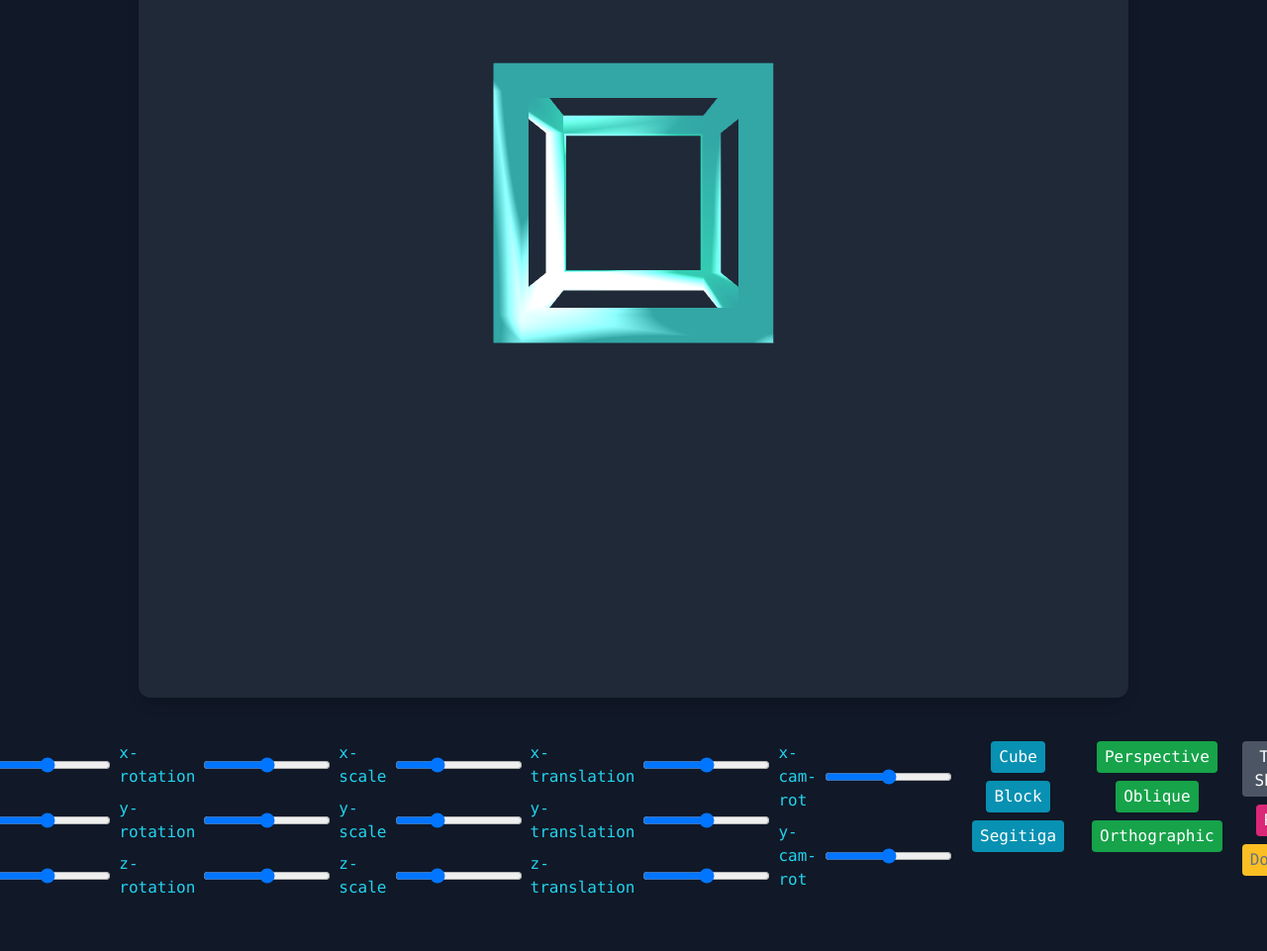
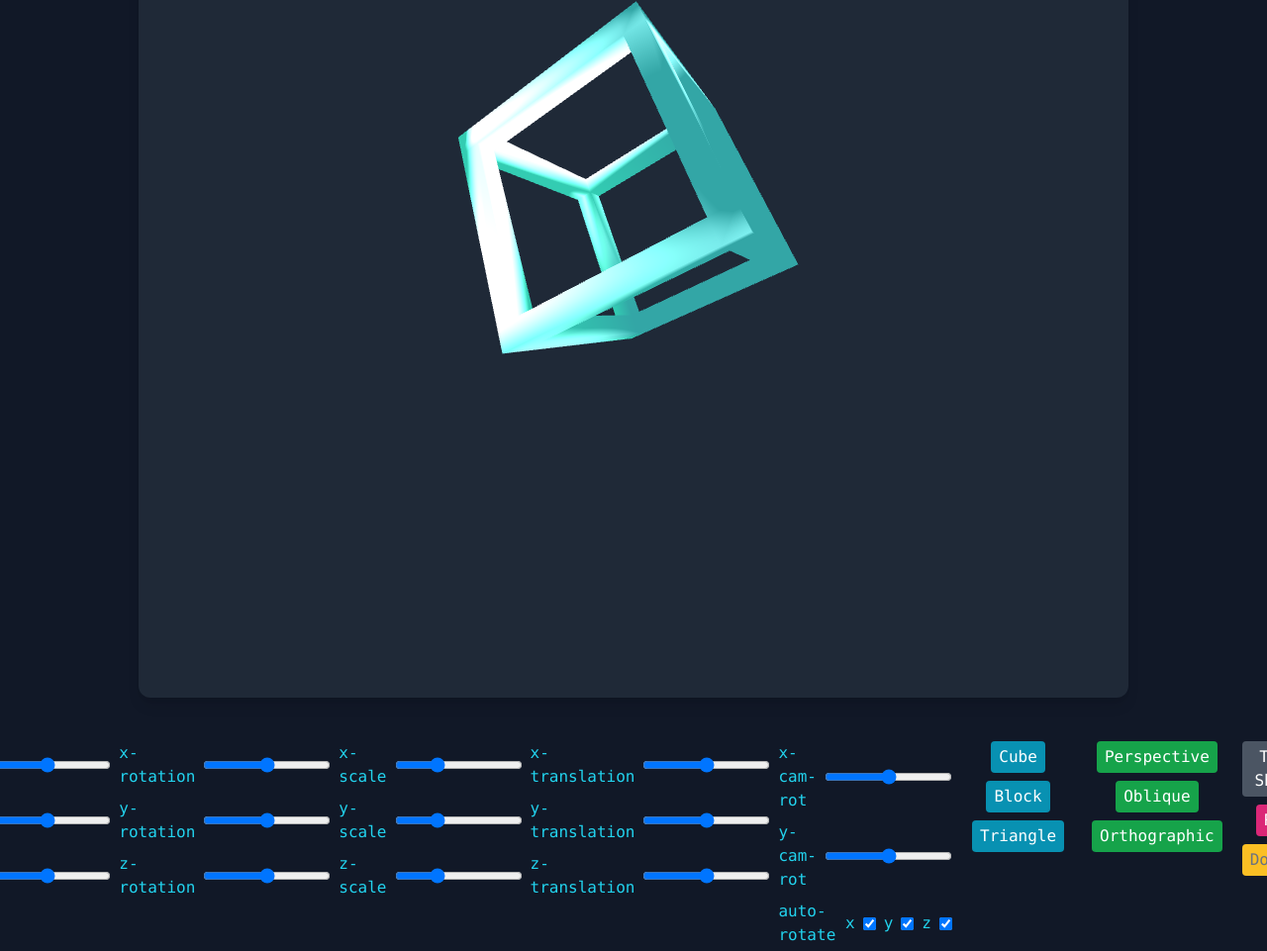
Before and after one commit to ravielze/Grafkom-TheLast, a website built with Vite: page index.html in a window 1280 px wide. Shown: the part 411-1372 px from the top of the page at 99% size. Before the commit the page ends 1324 px from the top, so only its background shows below. Built offline with nearby package versions, Linux system fonts and the light colour scheme; animation ran at ten frames a second.

Commit message:
Refactor plus add animation

```diff
--- a/index.html
+++ b/index.html
@@ -56,7 +56,7 @@
             </div>
             <div class="flex items-center space-x-2 p-1">
                 <label for="y-rotation">y-rotation</label>
-                <input id="y-rotation" type="range" min="-90" max="90" value="0" step="5" />
+                <input id="y-rotation" type="range" min="-180" max="180" value="0" step="5" />
             </div>
             <div class="flex items-center space-x-2 p-1">
                 <label for="z-rotation">z-rotation</label>
@@ -99,6 +99,15 @@
             <div class="flex items-center space-x-2 p-1">
                 <label for="y-camrot">y-cam-rot</label>
                 <input id="y-camrot" type="range" min="-180" max="180" step="1" value="0" />
+            </div>
+            <div class="flex items-center space-x-2 p-1">
+                <label>auto-rotate</label>
+                <label for="auto-rotation-x">x</label>
+                <input id="auto-rotation-x" type="checkbox" checked />
+                <label for="auto-rotation-y">y</label>
+                <input id="auto-rotation-y" type="checkbox" checked />
+                <label for="auto-rotation-z">z</label>
+                <input id="auto-rotation-z" type="checkbox" checked />
             </div>
         </div>
         <div class="pl-3" id="model-container">
--- /dev/null
+++ b/src/control/animation.ts
@@ -0,0 +1,38 @@
+import { Control } from '.';
+import { Vec3 } from '../types';
+
+export class AnimationControl {
+    private then: DOMHighResTimeStamp = 0;
+    public rotation: Vec3 = {
+        x: Control.ROTATION_DEFAULT_VALUE,
+        y: Control.ROTATION_DEFAULT_VALUE,
+        z: Control.ROTATION_DEFAULT_VALUE,
+    };
+
+    constructor(private readonly control: Control) {
+        window.requestAnimationFrame(this.tick.bind(this));
+    }
+
+    public tick(now: DOMHighResTimeStamp): void {
+        now *= 0.025;
+        const delta = now - this.then;
+        this.then = now;
+
+        const { x, y, z } = this.control.autoRotation;
+        if (x) {
+            this.rotation.x += delta;
+            this.rotation.x = this.rotation.x % 360;
+        }
+        if (y) {
+            this.rotation.y += delta;
+            this.rotation.y = this.rotation.y % 360;
+        }
+        if (z) {
+            this.rotation.z += delta;
+            this.rotation.z = this.rotation.z % 360;
+        }
+
+        this.control.onInputChanged();
+        window.requestAnimationFrame(this.tick.bind(this));
+    }
+}
--- a/src/control/index.ts
+++ b/src/control/index.ts
@@ -1,9 +1,10 @@
 import { ModelManager } from '../model';
-import { ProjectionMode, Vec2, Vec3 } from '../types';
+import { ProjectionMode, Vec2, Vec3, VecBool3 } from '../types';
+import { AnimationControl } from './animation';
 import ModelControl from './model-control';
 
 export class Control {
-    private static readonly ROTATION_DEFAULT_VALUE: number = 0;
+    public static readonly ROTATION_DEFAULT_VALUE: number = 0;
     private static readonly SCALE_DEFAULT_VALUE: number = 1;
     private static readonly TRANSLATION_DEFAULT_VALUE: number = 0;
     private static readonly CAMERA_DISTANCE_DEFAULT_VALUE: number = 2;
@@ -38,10 +39,18 @@ export class Control {
         x: Control.ROTATION_DEFAULT_VALUE,
         y: Control.ROTATION_DEFAULT_VALUE,
     };
+
+    public autoRotation: VecBool3 = {
+        x: true,
+        y: true,
+        z: true,
+    };
     public cameraDistance: number = Control.CAMERA_DISTANCE_DEFAULT_VALUE;
     public near: number = Control.NEAR_DEFAULT_VALUE;
     public far: number = Control.FAR_DEFAULT_VALUE;
+
     private readonly modelControl: ModelControl = new ModelControl(this);
+    public readonly animation: AnimationControl = new AnimationControl(this);
 
     private static readonly ELEMENT_IDS: string[] = [
         'x-rotation',
@@ -63,18 +72,24 @@ export class Control {
         'z-light',
     ];
 
+    private static readonly CHECKBOX_IDS: string[] = [
+        'auto-rotation-x',
+        'auto-rotation-y',
+        'auto-rotation-z',
+    ];
+
     private static readonly PROJECTION_BUTTON_MAPS: { [key: string]: ProjectionMode } = {
         oblique: ProjectionMode.Oblique,
         perspective: ProjectionMode.Perspective,
         orthographic: ProjectionMode.Orthographic,
     };
-    public onInputChanged: (e: Event) => void = (): void => {};
+    public onInputChanged: () => void = (): void => {};
 
     constructor() {
         this.update();
-        this.getElement('model-btn').addEventListener('click', (e: MouseEvent) => {
+        this.getElement('model-btn').addEventListener('click', () => {
             ModelManager.load('cube');
-            this.onInputChanged(e);
+            this.onInputChanged();
         });
 
         this.getElement('model-file').addEventListener('change', this.onModelFileLoaded.bind(this));
@@ -94,9 +109,9 @@ export class Control {
         );
 
         Control.ELEMENT_IDS.forEach((id) => {
-            this.getElement(id).addEventListener('input', (ev: Event) => {
+            this.getElement(id).addEventListener('input', () => {
                 this.update();
-                this.onInputChanged(ev);
+                this.onInputChanged();
             });
         });
 
@@ -106,6 +121,35 @@ export class Control {
                 'click',
                 this.onProjectionModeButtonClicked(mode).bind(this)
             );
+        });
+
+        Control.CHECKBOX_IDS.forEach((id) => {
+            this.getElement(id).addEventListener('input', (ev: Event) => {
+                const element: keyof VecBool3 = id.replace('auto-rotation-', '') as keyof VecBool3;
+                const status: boolean = (ev.target as HTMLInputElement).checked;
+                this.autoRotation[element] = status;
+                // if (status) {
+                //     Control.CHECKBOX_IDS.forEach((xid) => {
+                //         if (id !== xid) {
+                //             const elementX: keyof VecBool3 = xid.replace(
+                //                 'auto-rotation-',
+                //                 ''
+                //             ) as keyof VecBool3;
+                //             this.getElement(xid).checked = false;
+                //             this.autoRotation[elementX] = false;
+                //         }
+                //     });
+                // } else {
+                //     Control.CHECKBOX_IDS.forEach((xid) => {
+                //         const elementX: keyof VecBool3 = xid.replace(
+                //             'auto-rotation-',
+                //             ''
+                //         ) as keyof VecBool3;
+                //         this.getElement(xid).checked = false;
+                //         this.autoRotation[elementX] = false;
+                //     });
+                // }
+            });
         });
     }
 
@@ -159,7 +203,7 @@ export class Control {
 
             const [loaded, fixedFileName] = ModelManager.loadFromFile(fileName, result);
             if (loaded) {
-                this.onInputChanged(e);
+                this.onInputChanged();
                 this.modelControl.add(fixedFileName);
             }
         };
@@ -170,14 +214,14 @@ export class Control {
     private onProjectionModeButtonClicked(mode: ProjectionMode): (e: MouseEvent) => void {
         return (e: MouseEvent): void => {
             this.projectionMode = mode;
-            this.onInputChanged(e);
+            this.onInputChanged();
             e.preventDefault();
         };
     }
 
     private onToggleShadersButtonClicked(e: MouseEvent): void {
         this.useShader = !this.useShader;
-        this.onInputChanged(e);
+        this.onInputChanged();
         e.preventDefault();
     }
 
@@ -205,9 +249,14 @@ export class Control {
         this.setNumber('y-light', Control.ROTATION_DEFAULT_VALUE);
         this.setNumber('z-light', Control.ROTATION_DEFAULT_VALUE);
         this.useShader = true;
+        this.autoRotation = {
+            x: true,
+            y: true,
+            z: true,
+        };
 
         this.update();
-        this.onInputChanged(e);
+        this.onInputChanged();
         e.preventDefault();
     }
 
--- a/src/main.ts
+++ b/src/main.ts
@@ -21,3 +21,9 @@ control.onInputChanged = () => {
     webGL.draw();
 };
 webGL.start();
+
+// const animation = () => {
+//     console.log('x');
+//     window.requestAnimationFrame(animation);
+// };
+// window.requestAnimationFrame(animation);
--- a/src/model/index.ts
+++ b/src/model/index.ts
@@ -1,6 +1,6 @@
 import CubeModel from './cube.json';
 import BlockModel from './block.json';
-import SegitigaModel from './limasSegitiga.json';
+import TriangleModel from './triangle.json';
 
 interface Model {
     positions: Float32Array;
@@ -26,11 +26,11 @@ interface IRawModel {
 class ModelManager {
     private static readonly cubeModel: Model = ModelManager.transform(CubeModel);
     private static readonly blockModel: Model = ModelManager.transform(BlockModel);
-    private static readonly segitigaModel: Model = ModelManager.transform(SegitigaModel);
+    private static readonly triangleModel: Model = ModelManager.transform(TriangleModel);
     private static model: { [key: string]: Model } = {
         cube: ModelManager.cubeModel,
         block: ModelManager.blockModel,
-        segitiga: ModelManager.segitigaModel,
+        triangle: ModelManager.triangleModel,
     };
     private static current: string | null = 'cube';
 
--- a/src/types/index.ts
+++ b/src/types/index.ts
@@ -2,6 +2,12 @@ interface Vec3 {
     x: number;
     y: number;
     z: number;
+}
+
+interface VecBool3 {
+    x: boolean;
+    y: boolean;
+    z: boolean;
 }
 
 interface Vec2 {
@@ -15,4 +21,4 @@ enum ProjectionMode {
     Oblique = 2,
 }
 
-export { Vec3, Vec2, ProjectionMode };
+export { Vec3, Vec2, ProjectionMode, VecBool3 };
--- a/src/webgl/drawer.ts
+++ b/src/webgl/drawer.ts
@@ -1,5 +1,5 @@
 import { Control } from '../control';
-import { ProjectionMode } from '../types';
+import { ProjectionMode, Vec3 } from '../types';
 import Matrix, { Matrix4 } from '../utils/matrix';
 import ProjectionMatrix from '../utils/projection-matrix';
 import TransformationMatrix from '../utils/transformation-matrix';
@@ -13,9 +13,17 @@ export class Drawer {
     constructor(private readonly control: Control) {}
 
     public calculateTransformation(): void {
-        var rotation = TransformationMatrix.getRotationMatrix(this.control.rotation);
-        var translation = TransformationMatrix.getTranslationMatrix(this.control.translation);
-        var scale = TransformationMatrix.getScaleMatrix(this.control.scale);
+        const { x: x1, y: y1, z: z1 } = this.control.rotation;
+        const { x: x2, y: y2, z: z2 } = this.control.animation.rotation;
+        const inputPlusAnimation: Vec3 = {
+            x: x1 + x2,
+            y: y1 + y2,
+            z: z1 + z2,
+        };
+
+        const rotation = TransformationMatrix.getRotationMatrix(inputPlusAnimation);
+        const translation = TransformationMatrix.getTranslationMatrix(this.control.translation);
+        const scale = TransformationMatrix.getScaleMatrix(this.control.scale);
         this.matrix = Matrix.multiply(rotation, translation);
         this.matrix = Matrix.multiply(this.matrix, scale);
     }
```
Also changed, not shown: src/model/triangle.json (renamed from src/model/limasSegitiga.json).
